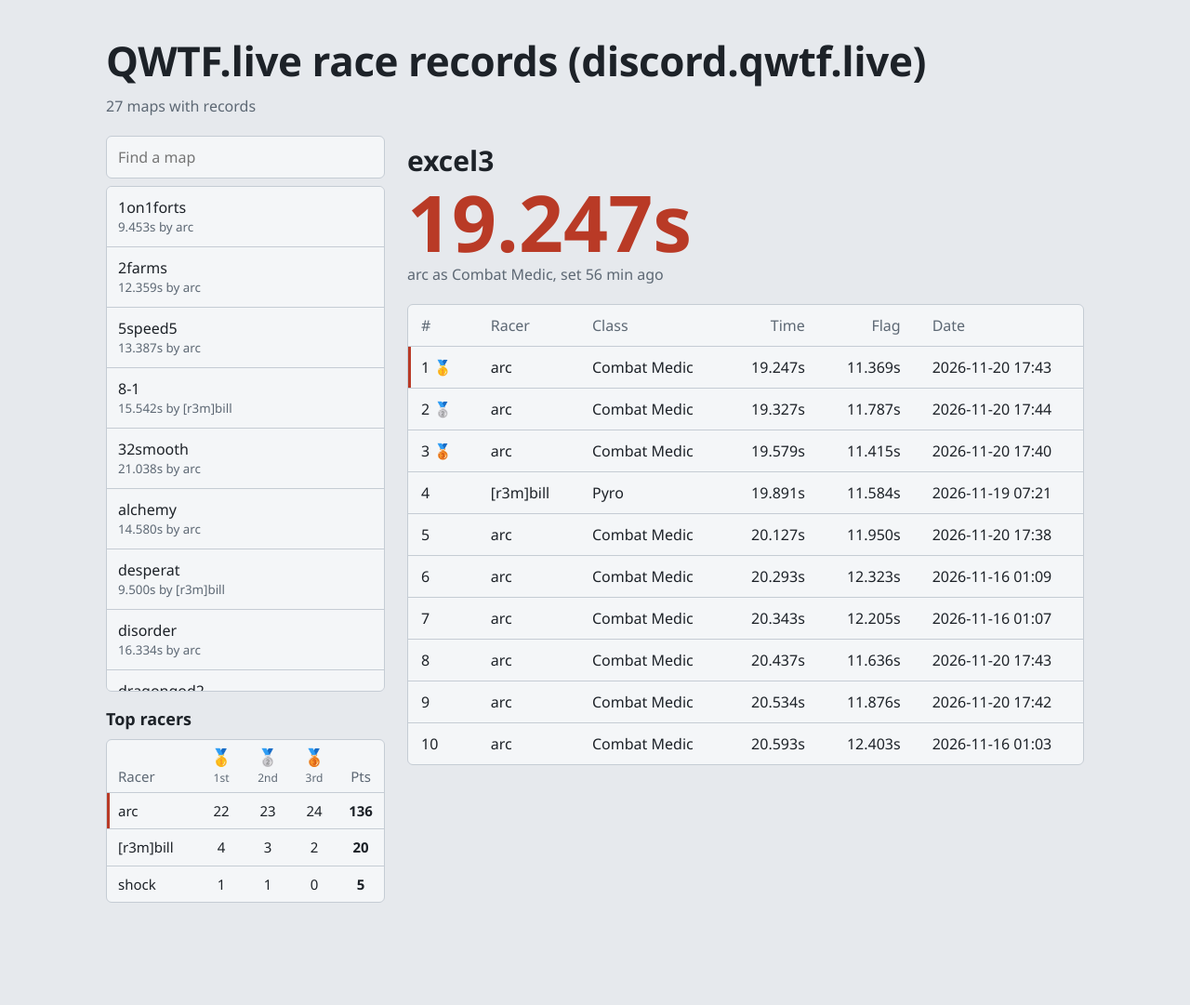
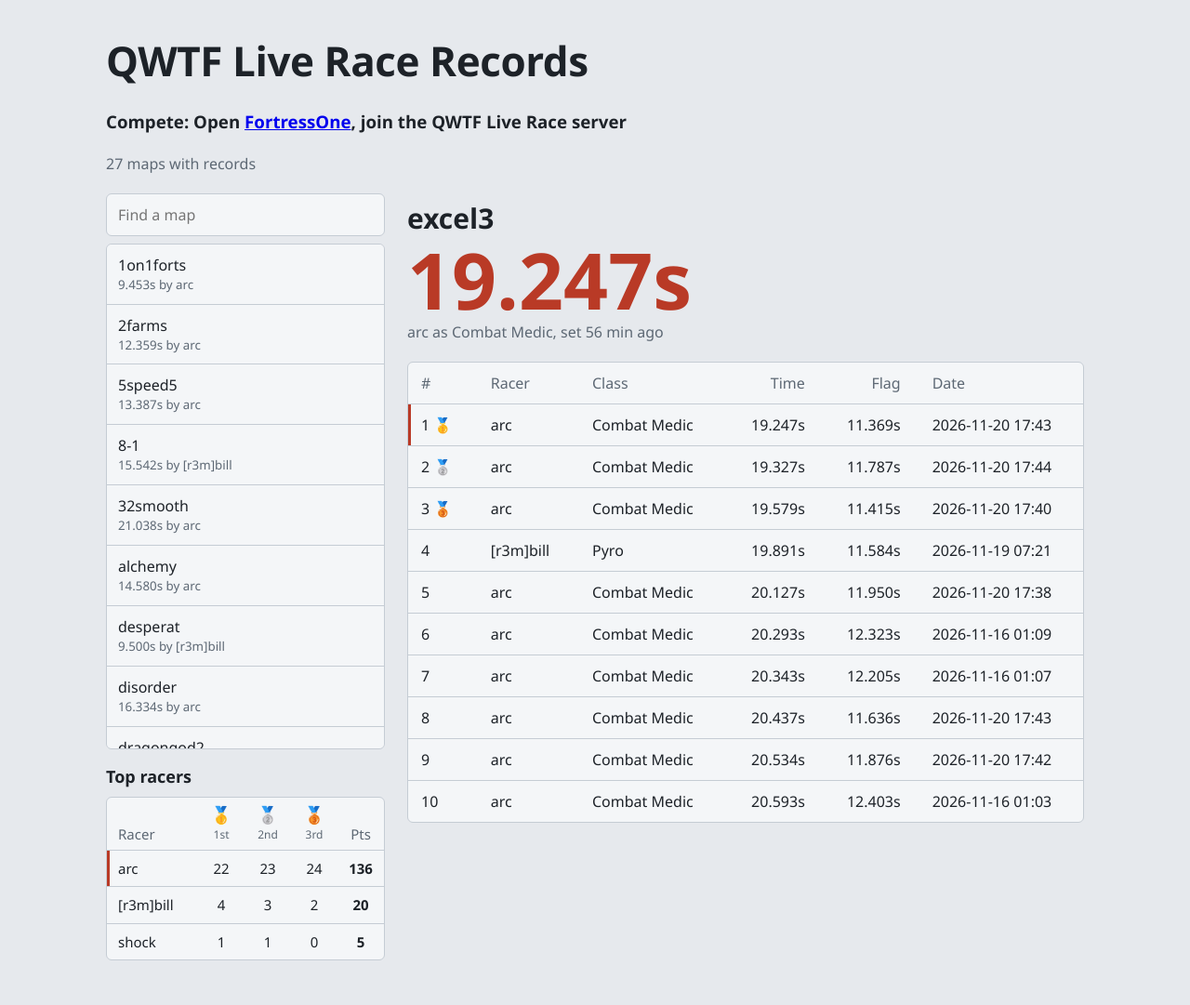
Before and after one commit to Arcmaps/qwtf-race, a plain HTML site: page powershell/index.html in a window 1280 px wide. Shown: the whole page at 93% size. Before the commit the page ends 1019 px from the top, so only its background shows below. Drawn offline with Linux system fonts and the light colour scheme.

Commit message:
Add files via upload

```diff
--- a/powershell/index.html
+++ b/powershell/index.html
@@ -3,7 +3,7 @@
 <head>
 <meta charset="utf-8">
 <meta name="viewport" content="width=device-width, initial-scale=1">
-<title>QWTF.live Race Records</title>
+<title>QWTF Live Race Records</title>
 <style>
 :root{color-scheme:dark light;--bg:#1e2329;--panel:#272d35;--sel:#323a44;--line:#3b444f;--text:#e8ecf0;--mute:#9aa5b1;--red:#e0604a;--blue:#5c9be0}
 @media(prefers-color-scheme:light){:root{--bg:#e6e9ed;--panel:#f4f6f8;--sel:#dbe0e6;--line:#c5ccd4;--text:#1d2228;--mute:#5d6874;--red:#b93a26;--blue:#2a69b3}}
@@ -51,7 +51,8 @@ tbody tr:first-child td:first-child{box-shadow:inset 3px 0 var(--red)}
 </head>
 <body>
 <header>
-  <h1>QWTF.live race records (discord.qwtf.live)</h1>
+  <h1>QWTF Live Race Records</h1>
+  <h3>Compete: Open <a href="https://github.com/FortressOne/fte-config/releases/" target="_blank">FortressOne</a>, join the QWTF Live Race server</h3>
   <p class="sub" id="stamp">Loading records…</p>
 </header>
 <main>
```
